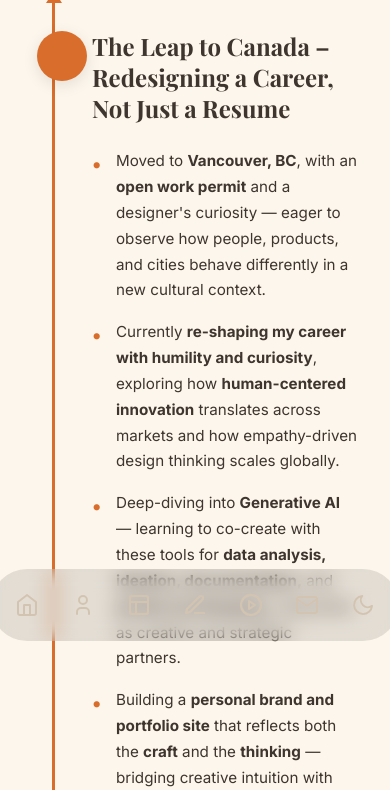
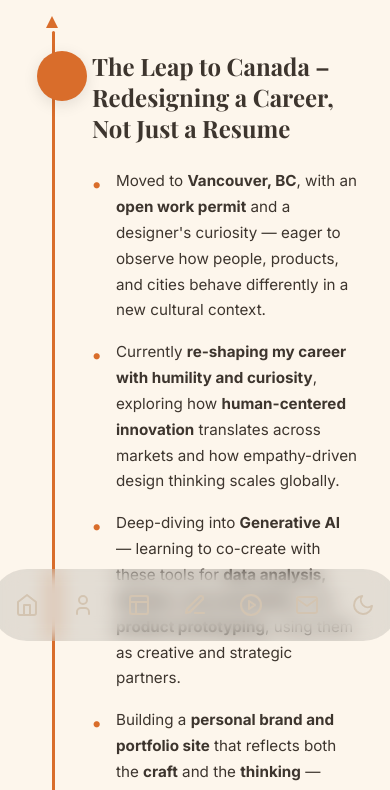
Before and after one commit to maryam93ak/maryam-portfolio, an Astro site: page /story in a window 390 px wide. Shown: the part 171-961 px from the top of the page. Built offline with nearby package versions, Linux system fonts and the light colour scheme; Astro itself is replaced by a stand-in of ours.

Commit message:
Fix timeline positioning and arrow alignment

```diff
--- a/src/pages/story.astro
+++ b/src/pages/story.astro
@@ -116,7 +116,7 @@
 
   /* Page Header/Logo */
   .page-header {
-    margin-bottom: 4rem;
+    margin-bottom: 2rem;
     padding-left: 2rem;
   }
 
@@ -134,6 +134,7 @@
     max-width: 1000px;
     margin: 0 auto;
     padding-left: 100px;
+    padding-top: 20px;
   }
 
   /* Vertical timeline line */
@@ -141,8 +142,8 @@
     content: '';
     position: absolute;
     left: 30px;
-    top: -60px;
-    bottom: 0;
+    top: 0;
+    height: 100%;
     width: 3px;
     background: var(--primary-orange);
     border-radius: 2px;
@@ -152,12 +153,12 @@
   .timeline::after {
     content: '';
     position: absolute;
-    left: 31.5px;
-    top: -60px;
+    left: 30px;
+    top: -15px;
     width: 0;
     height: 0;
-    border-left: 10px solid transparent;
-    border-right: 10px solid transparent;
+    border-left: 8px solid transparent;
+    border-right: 8px solid transparent;
     border-bottom: 15px solid var(--primary-orange);
     transform: translateX(-50%);
   }
@@ -395,18 +396,19 @@
 
     .timeline {
       padding-left: 60px;
+      padding-top: 20px;
     }
 
     .timeline::before {
       left: 20px;
-      top: -40px;
+      top: 0;
     }
 
     .timeline::after {
-      left: 21.5px;
-      top: -40px;
-      border-left: 8px solid transparent;
-      border-right: 8px solid transparent;
+      left: 20px;
+      top: -15px;
+      border-left: 6px solid transparent;
+      border-right: 6px solid transparent;
       border-bottom: 12px solid var(--primary-orange);
     }
 
```
